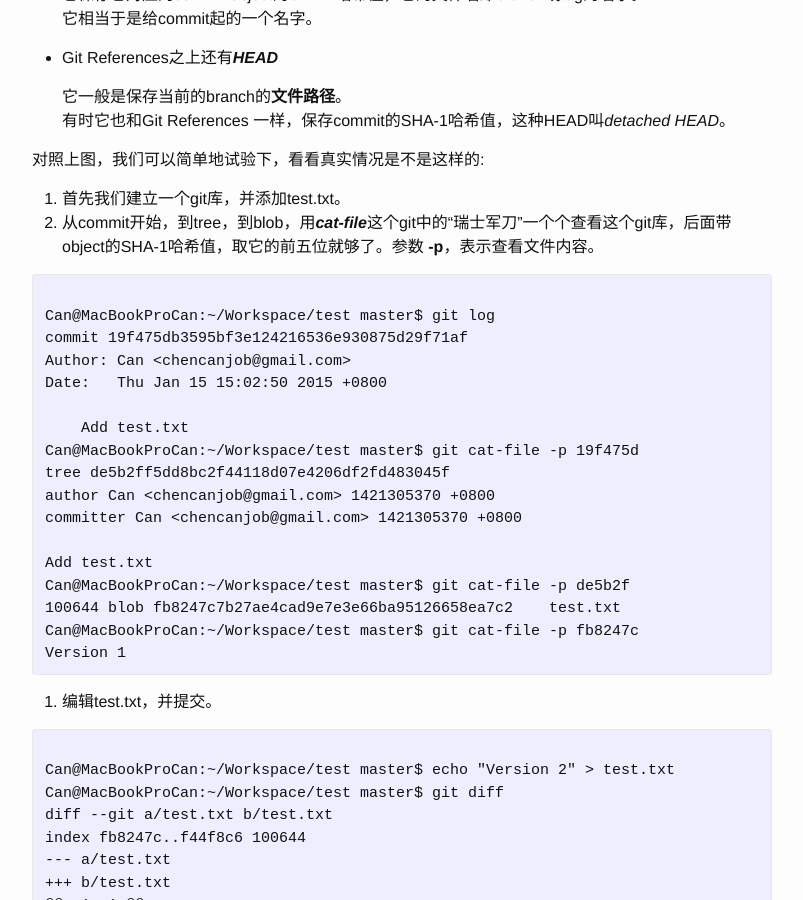
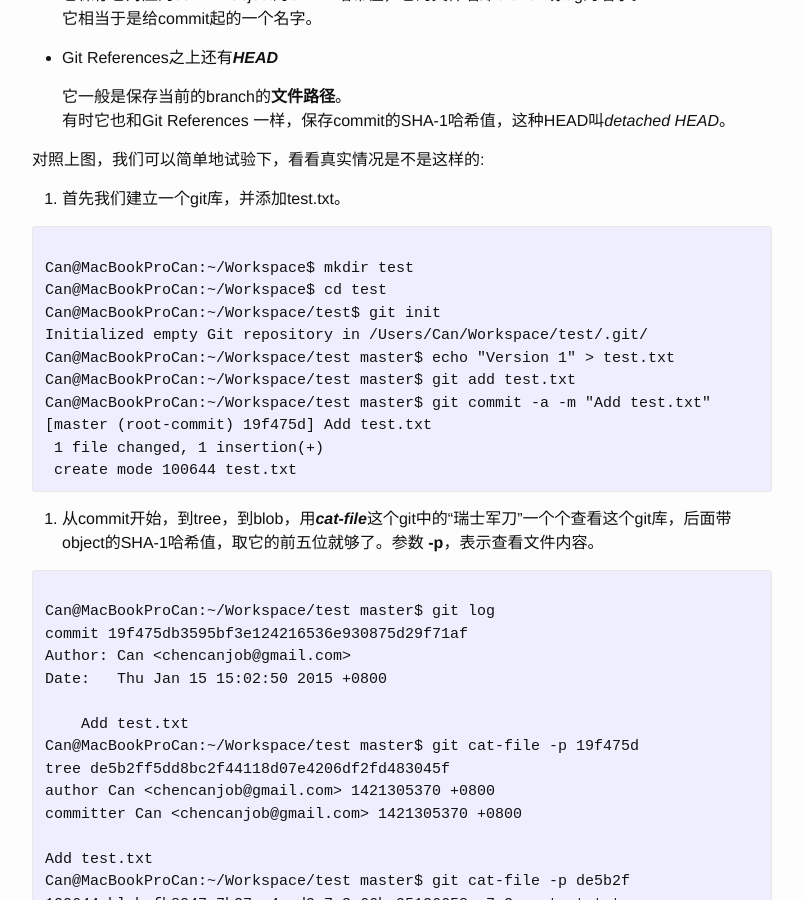
Before and after one commit to chencan/chencan.github.com, a Jekyll site: the page built from _posts/2015-01-19-git.md, in a window 1280 px wide and 900 px high, scrolled down 2856 px. Shown: the whole window, without its empty margins (238-1041 px from the left). Built offline with Jekyll 4.4.1, drawn with Linux system fonts in a browser that asks for light colours.

Commit message:
Update 2015-01-19-git.md

```diff
--- a/_posts/2015-01-19-git.md
+++ b/_posts/2015-01-19-git.md
@@ -129,6 +129,20 @@ Git是一套**内容寻址文件系统**。Git从核心上来看不过是简单
 
 对照上图，我们可以简单地试验下，看看真实情况是不是这样的:
 1. 首先我们建立一个git库，并添加test.txt。
+
+<pre><code>
+Can@MacBookProCan:~/Workspace$ mkdir test
+Can@MacBookProCan:~/Workspace$ cd test
+Can@MacBookProCan:~/Workspace/test$ git init
+Initialized empty Git repository in /Users/Can/Workspace/test/.git/
+Can@MacBookProCan:~/Workspace/test master$ echo "Version 1" > test.txt
+Can@MacBookProCan:~/Workspace/test master$ git add test.txt
+Can@MacBookProCan:~/Workspace/test master$ git commit -a -m "Add test.txt"
+[master (root-commit) 19f475d] Add test.txt
+ 1 file changed, 1 insertion(+)
+ create mode 100644 test.txt
+</code></pre>
+
 2. 从commit开始，到tree，到blob，用***cat-file***这个git中的“瑞士军刀”一个个查看这个git库，后面带object的SHA-1哈希值，取它的前五位就够了。参数 **-p**，表示查看文件内容。
 
 <pre><code>
```
